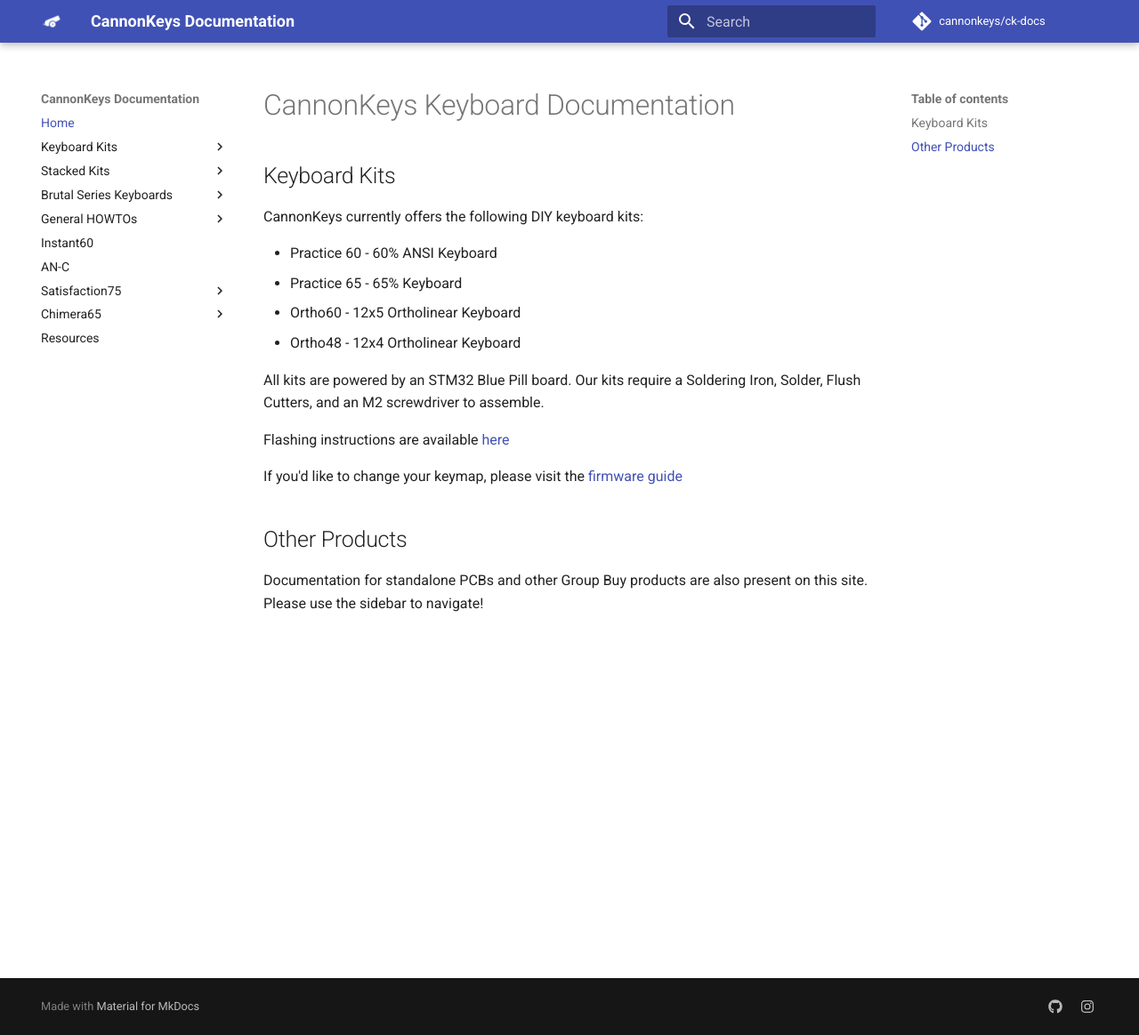
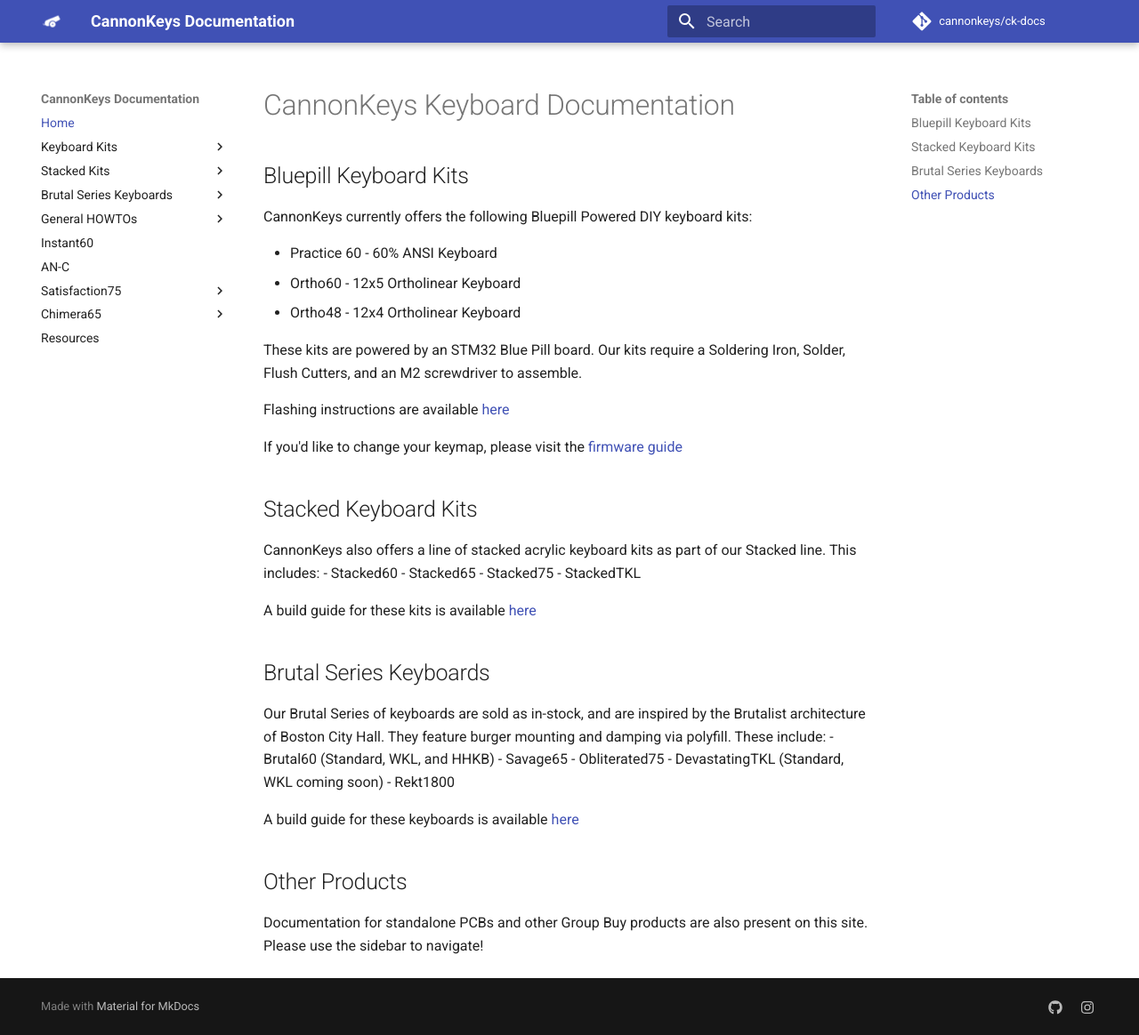
Before and after one commit to cannonkeys/ck-docs, an MkDocs documentation site: the page built from docs/index.md, in a window 1280 px wide and 1164 px high. Shown: the whole window at 89% size. Built offline with MkDocs 1.6.1 and Material for MkDocs 9.7.7, drawn with Linux system fonts in a browser that asks for light colours; comment, search, counter and statistics services are not loaded.

Commit message:
Update landing page

```diff
--- a/docs/index.md
+++ b/docs/index.md
@@ -1,19 +1,37 @@
 # CannonKeys Keyboard Documentation
 
-## Keyboard Kits
-CannonKeys currently offers the following DIY keyboard kits:
+## Bluepill Keyboard Kits
+CannonKeys currently offers the following Bluepill Powered DIY keyboard kits:
 
 - Practice 60 - 60% ANSI Keyboard
-- Practice 65 - 65% Keyboard
 - Ortho60 - 12x5 Ortholinear Keyboard
 - Ortho48 - 12x4 Ortholinear Keyboard
 
-All kits are powered by an STM32 Blue Pill board. Our kits require a Soldering Iron, Solder, Flush Cutters, and an M2 screwdriver to assemble.
+These kits are powered by an STM32 Blue Pill board. Our kits require a Soldering Iron, Solder, Flush Cutters, and an M2 screwdriver to assemble.
 
 Flashing instructions are available [here](flashing.md)
 
 If you'd like to change your keymap, please visit the [firmware guide](firmware.md)
 
+## Stacked Keyboard Kits
+CannonKeys also offers a line of stacked acrylic keyboard kits as part of our Stacked line. This includes:
+- Stacked60
+- Stacked65
+- Stacked75
+- StackedTKL
+
+A build guide for these kits is available [here](stacked/stacked_build.md)
+
+## Brutal Series Keyboards
+Our Brutal Series of keyboards are sold as in-stock, and are inspired by the Brutalist architecture of Boston City Hall. They feature burger mounting and damping via polyfill. These include:
+- Brutal60 (Standard, WKL, and HHKB)
+- Savage65
+- Obliterated75
+- DevastatingTKL (Standard, WKL coming soon)
+- Rekt1800
+
+A build guide for these keyboards is available [here](brutal/brutal_build.md)
+
 ## Other Products
 
 Documentation for standalone PCBs and other Group Buy products are also present on this site. Please use the sidebar to navigate!
```
